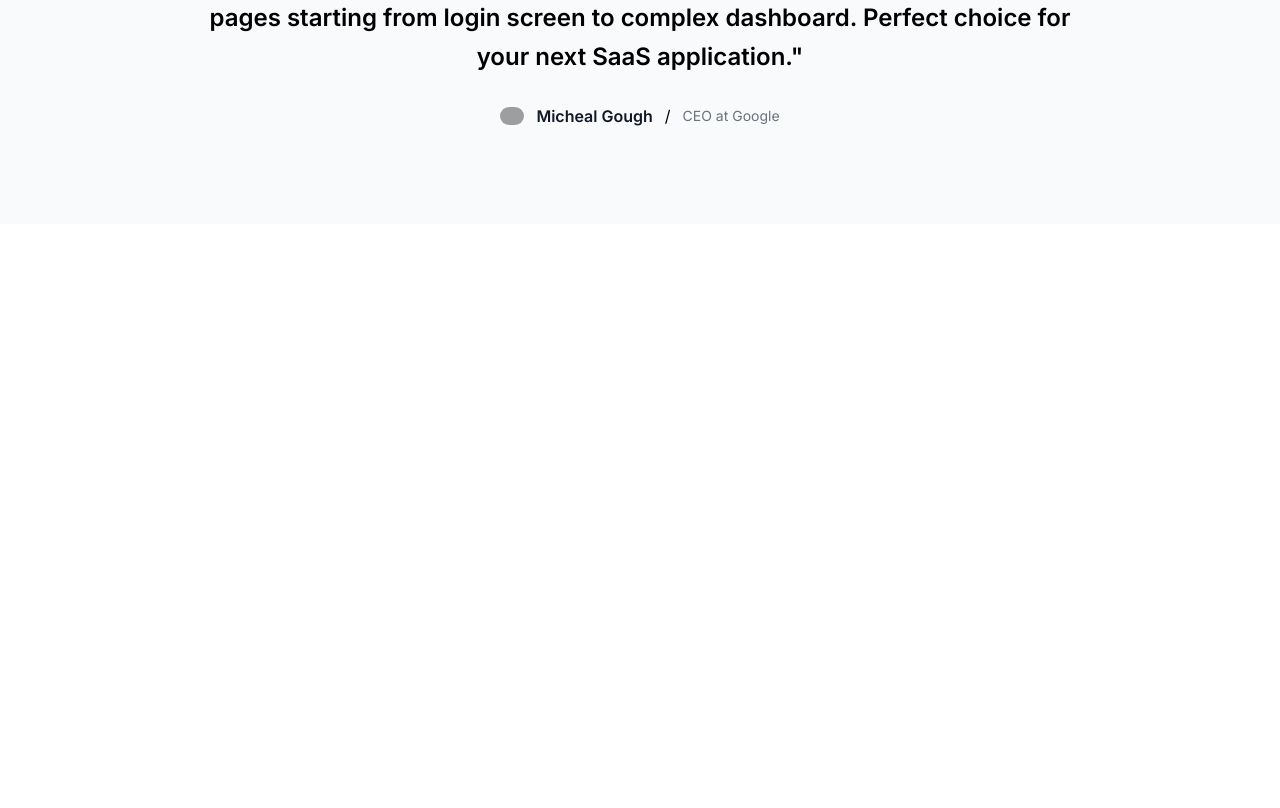
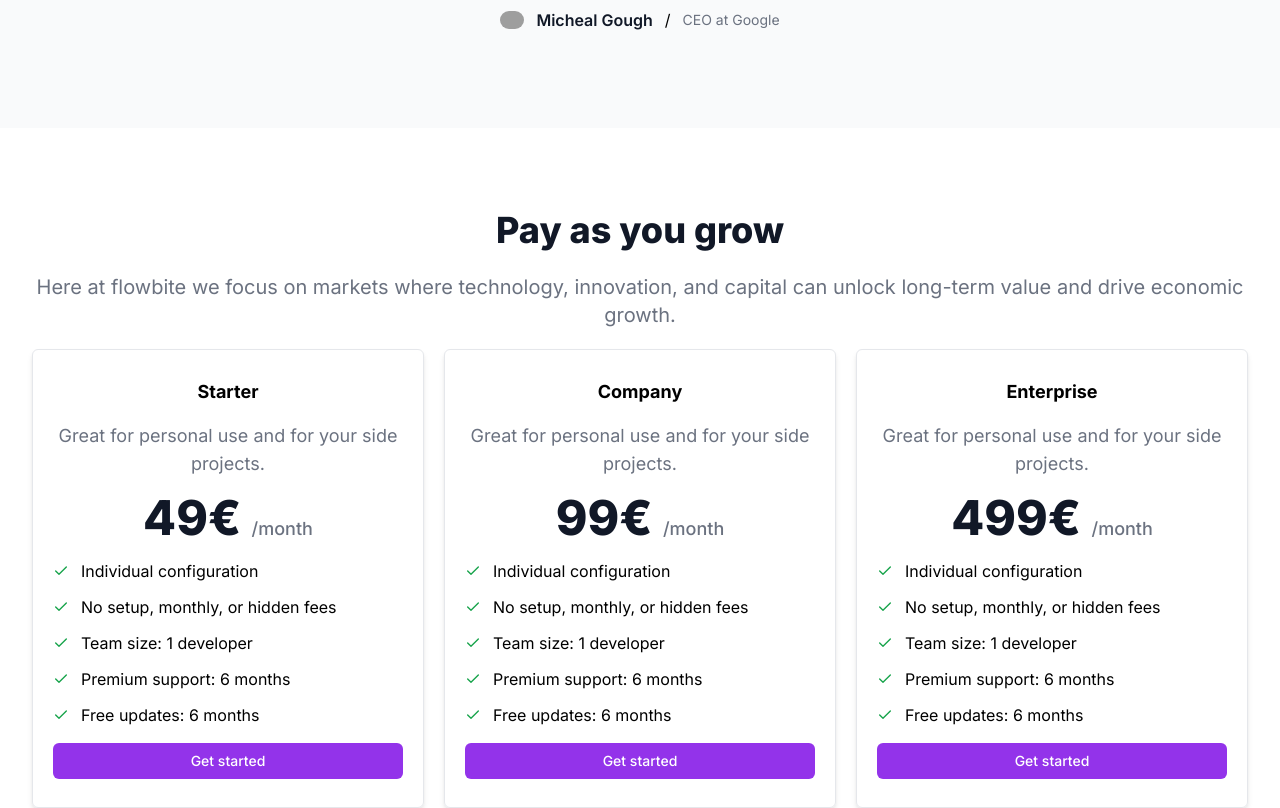
Before and after one commit to vaskrsijep/landwind, a Next.js app: page / in a window 1280 px wide. Shown: the part 2500-3308 px from the top of the page. Before the commit the page ends 2724 px from the top, so only its background shows below. Built offline with nearby package versions, Linux system fonts and the light colour scheme; grey boxes are pictures that could not be loaded.

Commit message:
Pricing component ui end

```diff
--- a/src/app/page.tsx
+++ b/src/app/page.tsx
@@ -22,12 +22,14 @@ export default function Home() {
     <Features/>
     <MaxWidthWrapper>
       <SocialProof/>
+    </MaxWidthWrapper>
+    <Testimonials/>
+    <MaxWidthWrapper>
       <Pricing/>
       <FAQ/>
       <CTA/>
       <Footer/>
     </MaxWidthWrapper>
-    <Testimonials/>
     </>
       );
     }
--- a/src/components/Pricing.tsx
+++ b/src/components/Pricing.tsx
@@ -1,9 +1,81 @@
-import React from 'react'
+import { Check } from "lucide-react";
+import React from "react";
 
+const packages = [
+  {
+    title: "Starter",
+    description: "Great for personal use and for your side projects.",
+    price: "49€",
+    offers: [
+      "Individual configuration",
+      "No setup, monthly, or hidden fees",
+      "Team size: 1 developer",
+      "Premium support: 6 months",
+
+      "Free updates: 6 months",
+    ],
+    buttonLabel: "Get started",
+  },
+  {
+    title: "Company",
+    description: "Great for personal use and for your side projects.",
+    price: "99€",
+    offers: [
+      "Individual configuration",
+      "No setup, monthly, or hidden fees",
+      "Team size: 1 developer",
+      "Premium support: 6 months",
+
+      "Free updates: 6 months",
+    ],
+    buttonLabel: "Get started",
+  },
+  {
+    title: "Enterprise",
+    description: "Great for personal use and for your side projects.",
+    price: "499€",
+    offers: [
+      "Individual configuration",
+      "No setup, monthly, or hidden fees",
+      "Team size: 1 developer",
+      "Premium support: 6 months",
+
+      "Free updates: 6 months",
+    ],
+    buttonLabel: "Get started",
+  },
+];
 const Pricing = () => {
   return (
-    <div>Pricing</div>
-  )
-}
+    <div className="py-20">
+      <div className="flex flex-col gap-5 text-center">
+        <h2 className="text-4xl font-extrabold leading-tight text-gray-900">
+          Pay as you grow
+        </h2>
+        <p className="text-xl font-normal text-gray-500">
+          Here at flowbite we focus on markets where technology, innovation, and
+          capital can unlock long-term value and drive economic growth.
+        </p>
+        <div className="flex items-center justify-between gap-5">
+          {packages.map((pkg, index) => (
+            <div key={index} className="flex flex-col justify-center border border-gray-200 rounded-md py-7 px-5 shadow-md gap-4">
+              <h2 className="text-lg font-bold">{pkg.title}</h2>
+              <p className="text-lg text-gray-500 font-normal">{pkg.description}</p>
+              <p className="text-gray-900 leading-none text-5xl font-extrabold">{pkg.price} <span className="text-gray-500 text-lg font-medium">/month</span></p>
+              <ul className="flex flex-col gap-3">
+                {pkg.offers.map((offer, index) => (
+                  <li className="flex items-center justify-start gap-3" key={index}><Check className="w-4 h-4 text-green-600"/>{offer}</li>
+                ))}
+              </ul>
+              <button className="bg-purple-600 text-white text-sm font-medium rounded-md py-2 px-3">
+                {pkg.buttonLabel}
+              </button>
+            </div>
+          ))}
+        </div>
+      </div>
+    </div>
+  );
+};
 
-export default Pricing
+export default Pricing;
```
